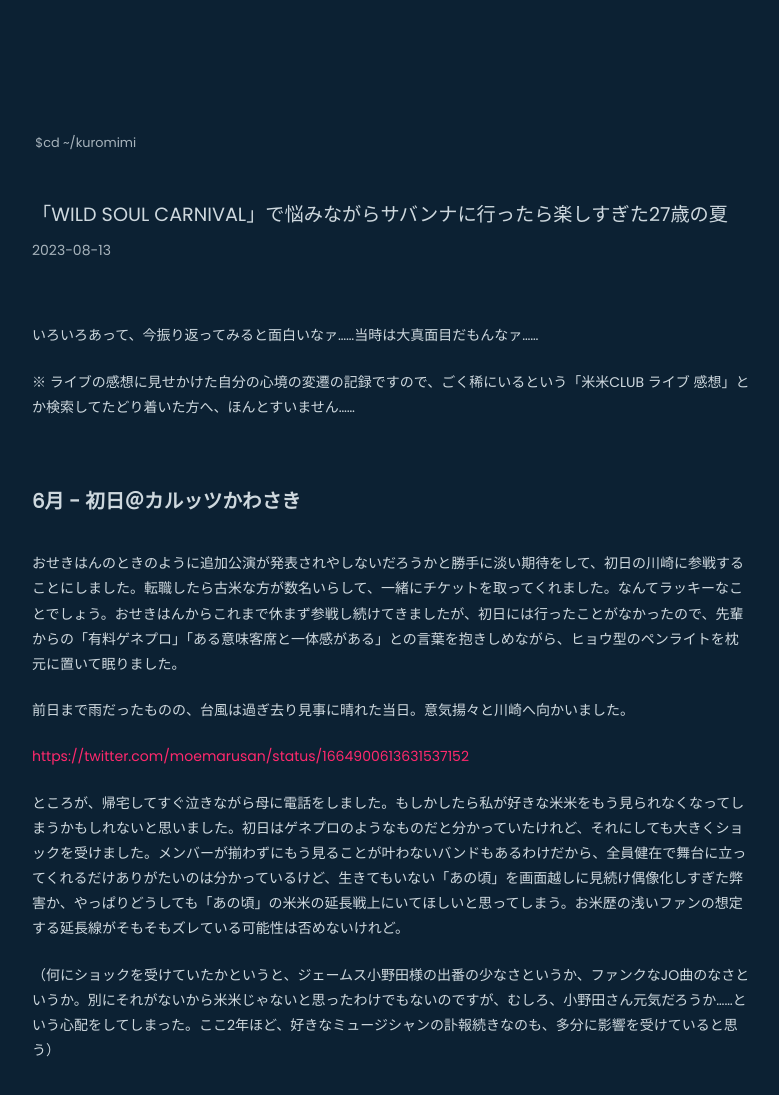
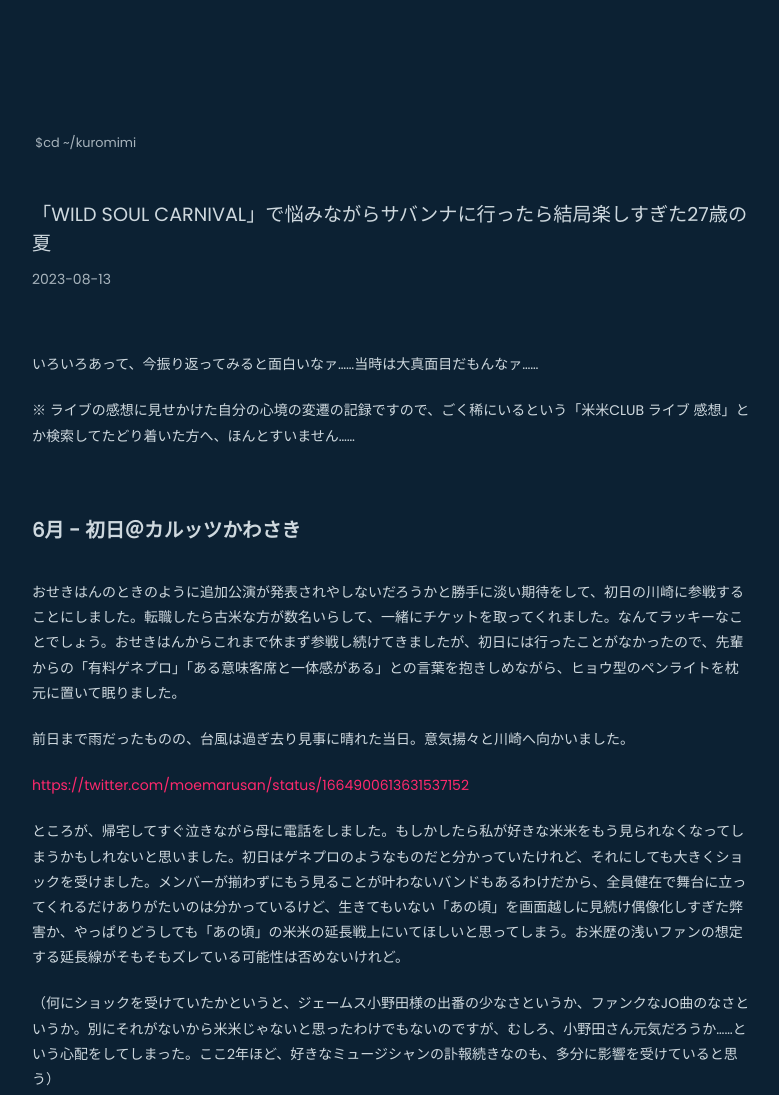
Before and after one commit to moemarusan/kuromimi, a Gatsby site: page /wsc/ in a window 1280 px wide. Shown: the top 1095 px of the page, without its empty margins (248-1027 px from the left). Built offline with nearby package versions, Linux system fonts and the light colour scheme; Gatsby itself is replaced by a stand-in of ours.

Commit message:
:wrench:[fix]

```diff
--- a/content/blog/wsc/index.md
+++ b/content/blog/wsc/index.md
@@ -1,5 +1,5 @@
 ---
-title: "「WILD SOUL CARNIVAL」で悩みながらサバンナに行ったら楽しすぎた27歳の夏"
+title: "「WILD SOUL CARNIVAL」で悩みながらサバンナに行ったら結局楽しすぎた27歳の夏"
 date: 2023-08-13
 ---
 
```
